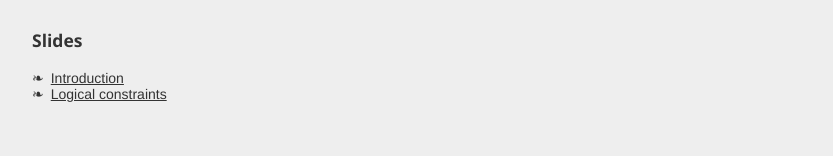
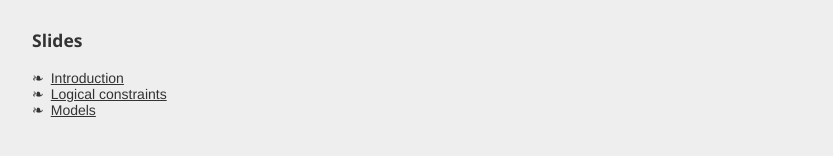
Before and after one commit to alberto-santini/alberto-santini.github.io, a Jekyll site: the page built from oa/index.md, in a window 1280 px wide. Shown: the part 570-726 px from the top of the page, without its empty margins (223-1056 px from the left). Built offline with Jekyll 4.4.1, drawn with Linux system fonts in a browser that asks for light colours; nearby versions of some CDN libraries.

Commit message:
Added third set of slides

```diff
--- a/oa/index.md
+++ b/oa/index.md
@@ -32,3 +32,4 @@ layout: default
 
 * [Introduction](/files/oa/OPT-ALG_2016_1_Introduction.pdf)
 * [Logical constraints](/files/oa/OPT-ALG_2016_2_Logical-Constraints.pdf)
+* [Models](/files/oa/OPT-ALG_2016_3_Models.pdf)
```
Also changed, not shown: 1 other file.
